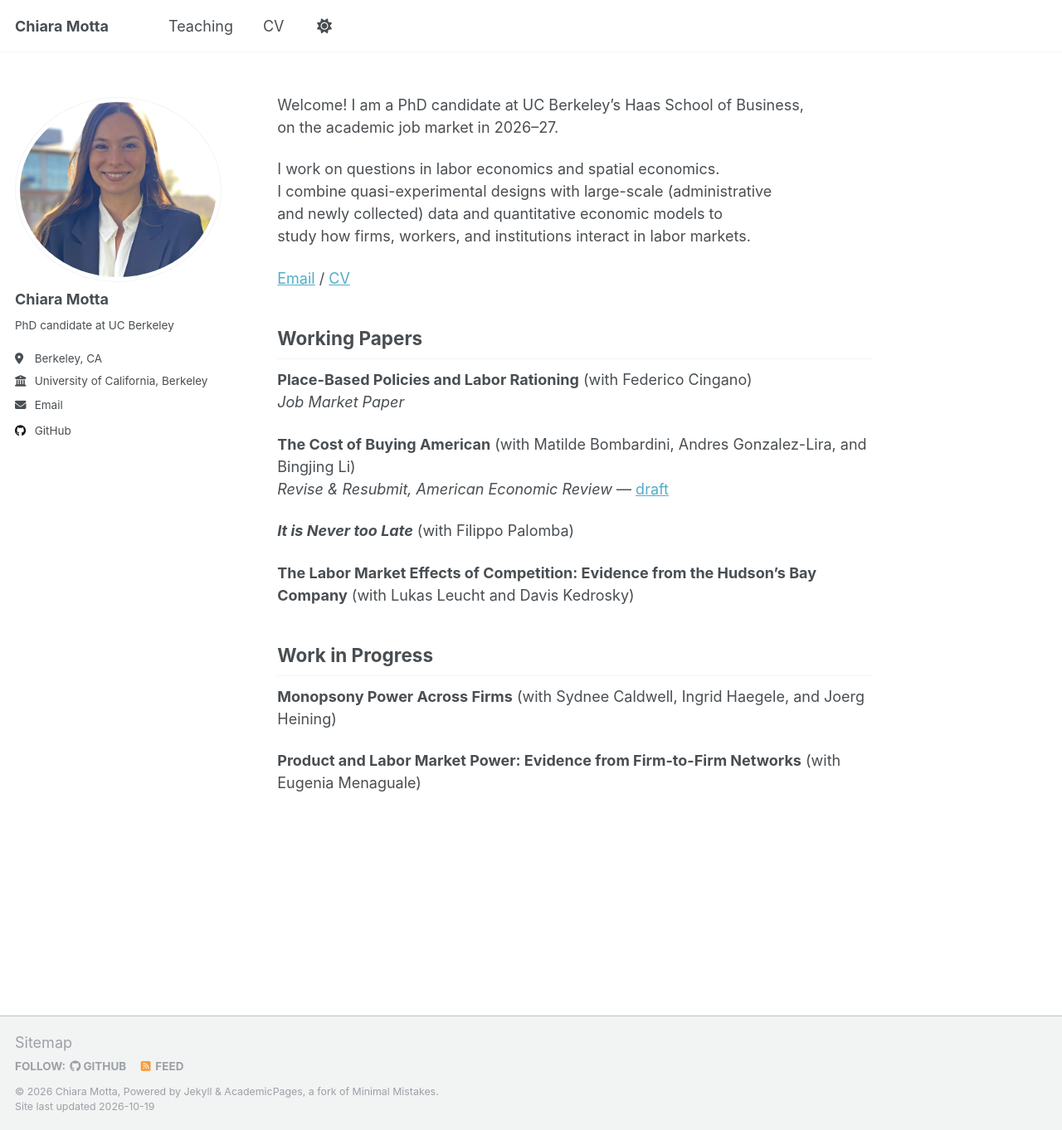
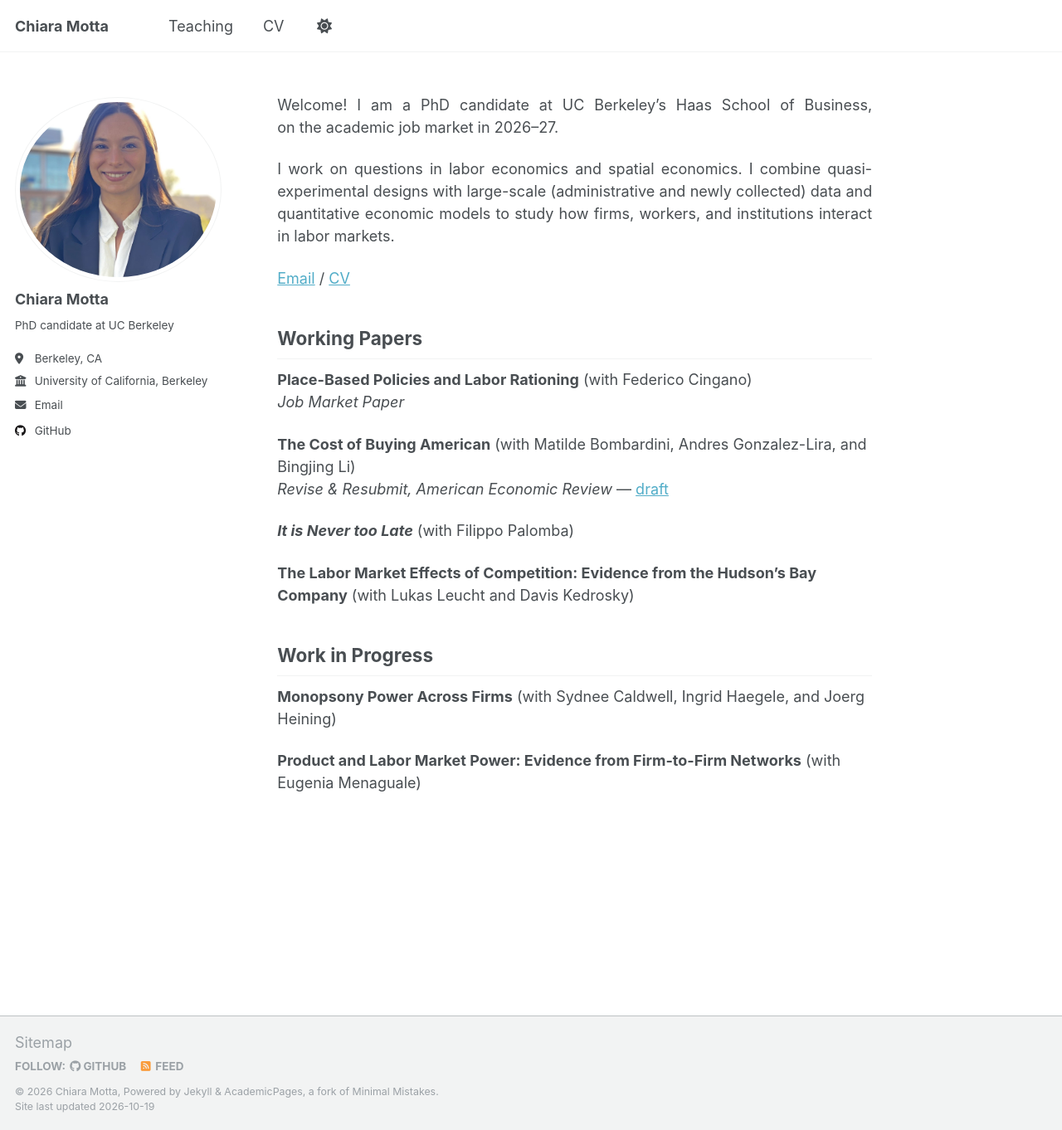
Before and after one commit to chimotta/chimotta.github.io, a Jekyll site: the page built from _pages/about.md, in a window 1280 px wide and 1362 px high. Shown: the whole window at 83% size. Built offline with Jekyll 4.4.1, drawn with Linux system fonts in a browser that asks for light colours.

Commit message:
Homepage: justify intro text on wide screens, first line flush
Co-Authored-By: Claude Opus 5.5 <noreply@anthropic.com>

```diff
--- a/_pages/about.md
+++ b/_pages/about.md
@@ -7,11 +7,11 @@ redirect_from:
   - /about.html
 ---
 
-Welcome! I am a PhD candidate at UC Berkeley's Haas&nbsp;School&nbsp;of&nbsp;Business,
+<span class="intro-first">Welcome! I am a PhD candidate at UC Berkeley's Haas School of Business,</span>
 on the academic job market in 2026–27.
 {: .intro}
 
-I work on questions in labor economics and spatial economics. I&nbsp;combine quasi-experimental designs with large-scale (administrative and newly collected) data and quantitative economic models to study how firms, workers, and institutions interact in labor markets.
+I work on questions in labor economics and spatial economics. I combine quasi-experimental designs with large-scale (administrative and newly collected) data and quantitative economic models to study how firms, workers, and institutions interact in labor markets.
 {: .intro}
 
 [Email](mailto:cmotta@berkeley.edu) / [CV](/files/Motta_CV.pdf)
--- a/_sass/layout/_page.scss
+++ b/_sass/layout/_page.scss
@@ -49,15 +49,17 @@
 }
 
 .page__content {
+  container-type: inline-size;
 
   h2 {
     padding-bottom: 0.5em;
     border-bottom: 1px solid var(--global-border-color);
   }
 
-  /* homepage intro: even line lengths, no one-word last lines */
+  /* homepage intro: justified when the column is wide enough,
+     with "Welcome! ... Business," on its own full-width line */
   p.intro {
-    text-wrap: balance;
+    text-wrap: pretty;
   }
 
   p, li, dl {
@@ -404,3 +406,16 @@
   font-size: $type-size-6;
   text-transform: uppercase;
 }
+
+@container (min-width: 28em) {
+  .page__content p.intro {
+    text-align: justify;
+  }
+}
+
+@container (min-width: 35em) {
+  .page__content p.intro .intro-first {
+    display: block;
+    text-align-last: justify;
+  }
+}
```
